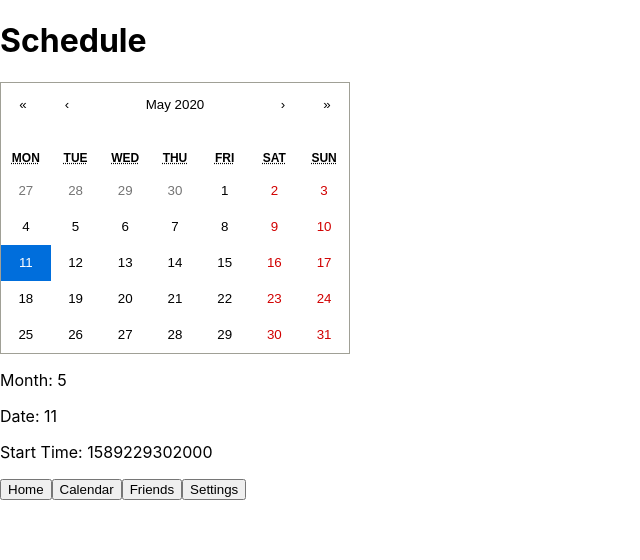
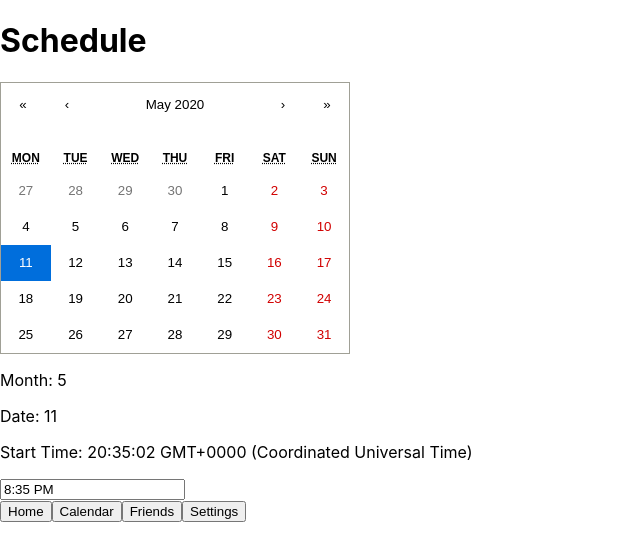
Before and after one commit to domferris/avail-react, a React (Create React App) app: page /schedule in a window 1280 px wide. Shown: the top 560 px of the page, without its empty margins (0-640 px from the left). Built offline with nearby package versions, Linux system fonts and the light colour scheme.

Commit message:
add time picker for start time

```diff
--- a/package.json
+++ b/package.json
@@ -8,6 +8,7 @@
     "@testing-library/user-event": "^7.1.2",
     "react": "^16.13.1",
     "react-calendar": "^3.0.1",
+    "react-datepicker": "^2.15.0",
     "react-dom": "^16.13.1",
     "react-router-dom": "^5.1.2",
     "react-scripts": "3.4.1"
--- a/src/components/Schedule.js
+++ b/src/components/Schedule.js
@@ -1,23 +1,39 @@
 import React, { useState } from "react";
+// DATEPICKER
 import Calendar from "react-calendar";
 import "react-calendar/dist/Calendar.css";
+// TIMEPICKER
+import DatePicker from "react-datepicker";
+import "react-datepicker/dist/react-datepicker.css";
 
 function Schedule() {
   const [date, setDate] = useState(new Date());
-  const [time, setTime] = useState(date.getTime());
+  const [startTime, setStartTime] = useState(new Date());
+  const [endTime, setEndTime] = useState(new Date());
   // console.log(typeof date);
-  const onChange = (date) => {
+  const onDateChange = (date) => {
     setDate(date);
+    console.log(date);
   };
 
   return (
     <div>
       <h1>Schedule</h1>
-      <Calendar onChange={onChange} value={date} />
+      <Calendar onChange={onDateChange} value={date} />
       {/* {date.toString()} */}
+      {/* start input on:Change =>  */}
       <p>Month: {date.getMonth() + 1}</p>
       <p>Date: {date.getDate()}</p>
-      <p>Start Time: {time.toString()}</p>
+      <p>Start Time: {startTime.toTimeString()}</p>
+      <DatePicker
+        selected={startTime}
+        onChange={(startTime) => setStartTime(startTime)}
+        showTimeSelect
+        showTimeSelectOnly
+        timeIntervals={15}
+        timeCaption="Time"
+        dateFormat="h:mm aa"
+      />
     </div>
   );
 }
```
Also changed, not shown: 1 other file (tests, documents, lock files or other folders).
